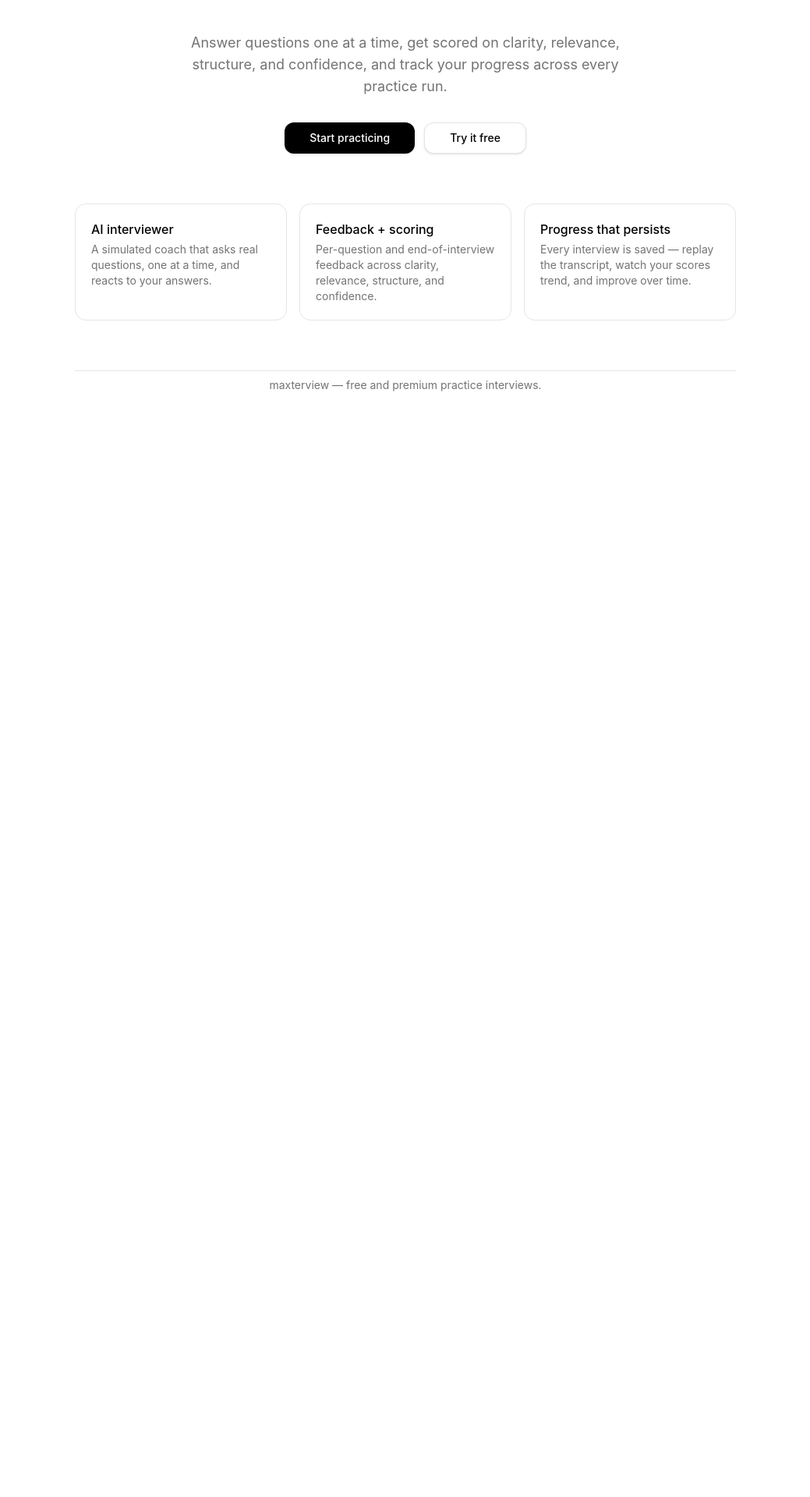
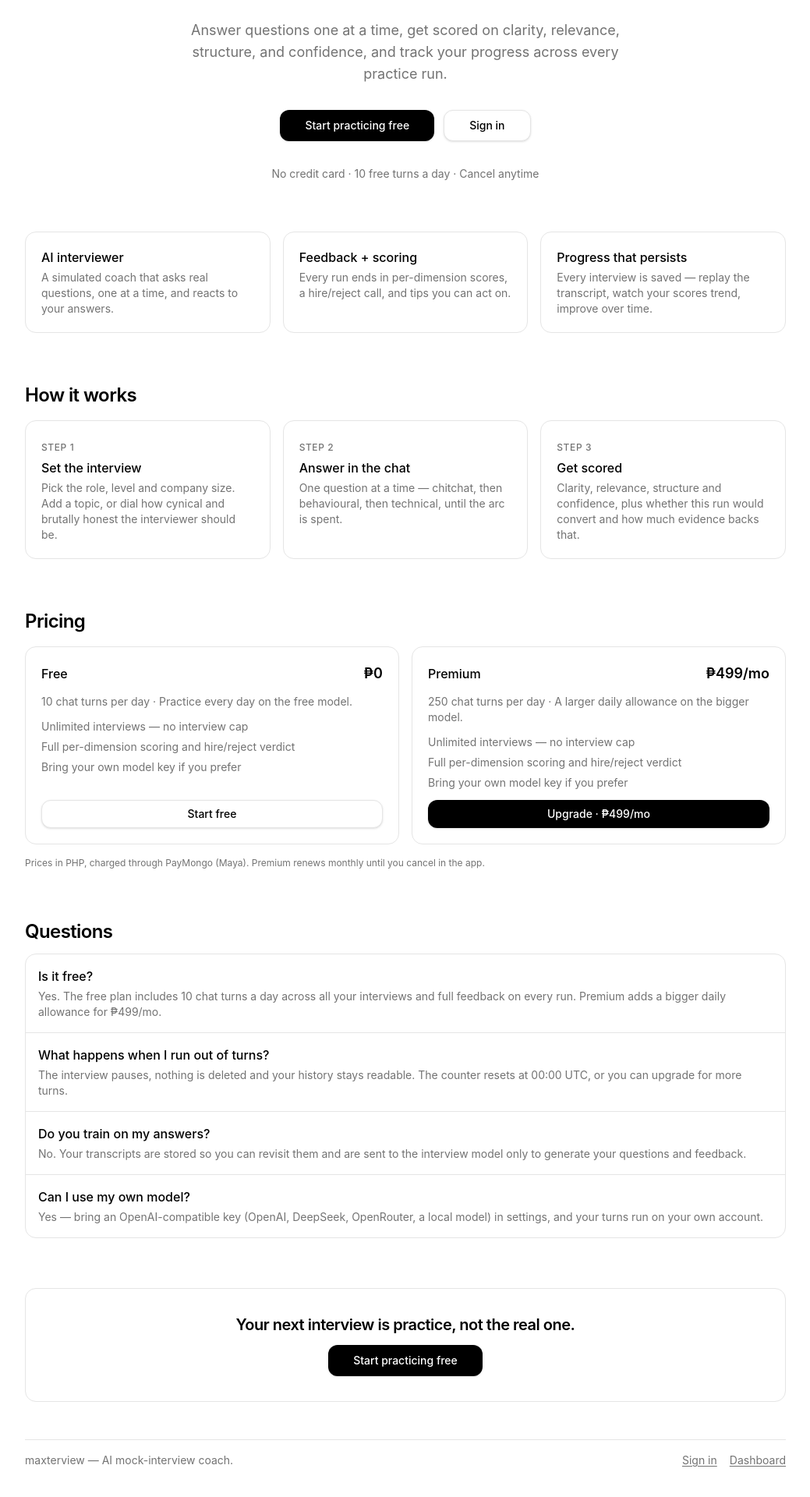
Before and after one commit to notseekeru/maxterview_website, a React (Vite) app in the folder frontend/: page / in a window 1280 px wide. Shown: the part 352-2272 px from the top of the page at 78% size, without its empty margins (120-1159 px from the left). Before the commit the page ends 888 px from the top, so only its background shows below. Built offline with nearby package versions, Linux system fonts and the light colour scheme; no server answers.

Commit message:
feat(landing): indexable, Clerk-free public page

```diff
--- a/frontend/index.html
+++ b/frontend/index.html
@@ -3,7 +3,21 @@
     <head>
         <meta charset="UTF-8" />
         <meta name="viewport" content="width=device-width, initial-scale=1.0" />
-        <title>maxterview</title>
+        <title>maxterview — AI mock-interview coach</title>
+        <meta name="description" content="Practice job interviews with an AI coach: one question at a time, then per-dimension scores, a hire/reject verdict and tips. Free to start." />
+        <meta name="theme-color" content="#ffffff" media="(prefers-color-scheme: light)" />
+        <meta name="theme-color" content="#0a0a0a" media="(prefers-color-scheme: dark)" />
+        <link rel="canonical" href="https://maxterview.seekeru.tech/" />
+        <link rel="icon" href="/favicon.svg" type="image/svg+xml" />
+        <link rel="apple-touch-icon" href="/favicon.svg" />
+        <!-- Open Graph / Twitter: no image asset ships yet, so the card degrades to title +
+             description rather than pointing at a 404. -->
+        <meta property="og:type" content="website" />
+        <meta property="og:site_name" content="maxterview" />
+        <meta property="og:title" content="maxterview — AI mock-interview coach" />
+        <meta property="og:description" content="Practice interviews with an AI coach that scores every answer and tracks what you improve." />
+        <meta property="og:url" content="https://maxterview.seekeru.tech/" />
+        <meta name="twitter:card" content="summary" />
         <!-- Boot-time theme: read the stored choice before first paint so a dark
              preference survives page loads landing anywhere in the app (the value is
              otherwise only re-applied once React mounts the settings page). Must stay
--- a/frontend/src/pages/Landing.tsx
+++ b/frontend/src/pages/Landing.tsx
@@ -2,54 +2,146 @@ import { useNavigate } from "react-router-dom";
 
 import { Button } from "@/components/ui/button";
 import { Separator } from "@/components/ui/separator";
+import { useDocumentTitle } from "@/hooks/useDocumentTitle";
+import { PLANS } from "@/lib/plans";
 
-// / — public marketing landing.
+// / — public marketing landing. It is the only crawlable route (everything under /app is behind
+// auth), which is why the copy is plain HTML with no auth or chart code anywhere near it: the
+// Clerk SDK and recharts are in lazy chunks this route never fetches.
 export function Landing() {
+    useDocumentTitle();
     const navigate = useNavigate();
 
     const features = [
         { title: "AI interviewer", body: "A simulated coach that asks real questions, one at a time, and reacts to your answers." },
-        { title: "Feedback + scoring", body: "Per-question and end-of-interview feedback across clarity, relevance, structure, and confidence." },
-        { title: "Progress that persists", body: "Every interview is saved — replay the transcript, watch your scores trend, and improve over time." },
+        { title: "Feedback + scoring", body: "Every run ends in per-dimension scores, a hire/reject call, and tips you can act on." },
+        { title: "Progress that persists", body: "Every interview is saved — replay the transcript, watch your scores trend, improve over time." },
+    ];
+
+    const steps = [
+        { title: "Set the interview", body: "Pick the role, level and company size. Add a topic, or dial how cynical and brutally honest the interviewer should be." },
+        { title: "Answer in the chat", body: "One question at a time — chitchat, then behavioural, then technical, until the arc is spent." },
+        { title: "Get scored", body: "Clarity, relevance, structure and confidence, plus whether this run would convert and how much evidence backs that." },
+    ];
+
+    const faq = [
+        { q: "Is it free?", a: `Yes. The free plan includes ${PLANS.free.turns} chat turns a day across all your interviews and full feedback on every run. Premium adds a bigger daily allowance for ${PLANS.premium.monthly}.` },
+        { q: "What happens when I run out of turns?", a: "The interview pauses, nothing is deleted and your history stays readable. The counter resets at 00:00 UTC, or you can upgrade for more turns." },
+        { q: "Do you train on my answers?", a: "No. Your transcripts are stored so you can revisit them and are sent to the interview model only to generate your questions and feedback." },
+        { q: "Can I use my own model?", a: "Yes — bring an OpenAI-compatible key (OpenAI, DeepSeek, OpenRouter, a local model) in settings, and your turns run on your own account." },
     ];
 
     return (
         <div className="flex min-h-screen flex-col">
-            <header className="mx-auto flex w-full max-w-4xl items-center justify-between px-6 py-6">
+            <header className="mx-auto flex w-full max-w-5xl items-center justify-between px-6 py-6">
                 <span className="text-xl font-semibold tracking-tight">maxterview</span>
-                <div className="flex items-center gap-2">
+                <nav className="flex items-center gap-2">
                     <Button variant="ghost" onClick={() => navigate("/app")}>
                         Sign in
                     </Button>
-                    <Button onClick={() => navigate("/app")}>Get started</Button>
-                </div>
+                    <Button onClick={() => navigate("/app")}>Start free</Button>
+                </nav>
             </header>
 
-            <main className="mx-auto flex w-full max-w-4xl flex-1 flex-col items-center gap-8 px-6 py-16 text-center">
+            <main className="mx-auto flex w-full max-w-5xl flex-1 flex-col gap-16 px-6 py-12">
+                <section className="flex flex-col items-center gap-8 text-center">
                     <h1 className="max-w-2xl text-4xl font-semibold leading-tight tracking-tight sm:text-5xl">Practice interviews with an AI coach that gives real feedback.</h1>
                     <p className="max-w-xl text-lg text-muted-foreground">Answer questions one at a time, get scored on clarity, relevance, structure, and confidence, and track your progress across every practice run.</p>
-                <div className="flex items-center gap-3">
+                    <div className="flex flex-wrap items-center justify-center gap-3">
                         <Button size="lg" onClick={() => navigate("/app")}>
-                        Start practicing
+                            Start practicing free
                         </Button>
                         <Button size="lg" variant="outline" onClick={() => navigate("/app")}>
-                        Try it free
+                            Sign in
                         </Button>
                     </div>
-            </main>
+                    <p className="text-sm text-muted-foreground">No credit card · {PLANS.free.turns} free turns a day · Cancel anytime</p>
+                </section>
 
-            <section className="mx-auto grid w-full max-w-4xl grid-cols-1 gap-4 px-6 pb-16 sm:grid-cols-3">
+                <section aria-label="What you get" className="grid grid-cols-1 gap-4 sm:grid-cols-3">
                     {features.map((f) => (
-                    <div key={f.title} className="rounded-lg border p-5 text-left">
-                        <h3 className="font-medium">{f.title}</h3>
+                        <div key={f.title} className="rounded-lg border p-5">
+                            <h2 className="font-medium">{f.title}</h2>
                             <p className="mt-1 text-sm text-muted-foreground">{f.body}</p>
                         </div>
                     ))}
                 </section>
 
-            <footer className="mx-auto flex w-full max-w-4xl flex-col items-center gap-2 px-6 pb-8 text-sm text-muted-foreground">
+                <section aria-label="How it works" className="space-y-4">
+                    <h2 className="text-2xl font-semibold tracking-tight">How it works</h2>
+                    <ol className="grid grid-cols-1 gap-4 sm:grid-cols-3">
+                        {steps.map((s, i) => (
+                            <li key={s.title} className="rounded-lg border p-5">
+                                <span className="text-xs font-medium uppercase tracking-wider text-muted-foreground">Step {i + 1}</span>
+                                <h3 className="mt-1 font-medium">{s.title}</h3>
+                                <p className="mt-1 text-sm text-muted-foreground">{s.body}</p>
+                            </li>
+                        ))}
+                    </ol>
+                </section>
+
+                <section aria-label="Pricing" className="space-y-4">
+                    <h2 className="text-2xl font-semibold tracking-tight">Pricing</h2>
+                    <div className="grid grid-cols-1 gap-4 sm:grid-cols-2">
+                        {(["free", "premium"] as const).map((id) => {
+                            const plan = PLANS[id];
+                            return (
+                                <div key={id} className="flex flex-col gap-3 rounded-lg border p-5">
+                                    <div className="flex items-baseline justify-between gap-2">
+                                        <h3 className="font-medium">{plan.name}</h3>
+                                        <span className="text-lg font-semibold">{plan.monthly}</span>
+                                    </div>
+                                    <p className="text-sm text-muted-foreground">
+                                        {plan.turns} chat turns per day · {plan.pitch}
+                                    </p>
+                                    <ul className="space-y-1.5 text-sm text-muted-foreground">
+                                        <li>Unlimited interviews — no interview cap</li>
+                                        <li>Full per-dimension scoring and hire/reject verdict</li>
+                                        <li>Bring your own model key if you prefer</li>
+                                    </ul>
+                                    <Button variant={id === "premium" ? "default" : "outline"} className="mt-auto" onClick={() => navigate("/app")}>
+                                        {id === "premium" ? `Upgrade · ${plan.monthly}` : "Start free"}
+                                    </Button>
+                                </div>
+                            );
+                        })}
+                    </div>
+                    <p className="text-xs text-muted-foreground">Prices in PHP, charged through PayMongo (Maya). Premium renews monthly until you cancel in the app.</p>
+                </section>
+
+                <section aria-label="Frequently asked questions" className="space-y-3">
+                    <h2 className="text-2xl font-semibold tracking-tight">Questions</h2>
+                    <dl className="divide-y rounded-lg border">
+                        {faq.map((item) => (
+                            <div key={item.q} className="p-4">
+                                <dt className="font-medium">{item.q}</dt>
+                                <dd className="mt-1 text-sm text-muted-foreground">{item.a}</dd>
+                            </div>
+                        ))}
+                    </dl>
+                </section>
+
+                <section className="flex flex-col items-center gap-3 rounded-lg border p-8 text-center">
+                    <h2 className="text-xl font-semibold tracking-tight">Your next interview is practice, not the real one.</h2>
+                    <Button size="lg" onClick={() => navigate("/app")}>
+                        Start practicing free
+                    </Button>
+                </section>
+            </main>
+
+            <footer className="mx-auto flex w-full max-w-5xl flex-col gap-4 px-6 pb-10 text-sm text-muted-foreground">
                 <Separator />
-                <span>maxterview — free and premium practice interviews.</span>
+                <div className="flex flex-wrap items-center justify-between gap-3">
+                    <span>maxterview — AI mock-interview coach.</span>
+                    <div className="flex items-center gap-4">
+                        <button type="button" className="underline underline-offset-2 hover:text-foreground" onClick={() => navigate("/app")}>
+                            Sign in
+                        </button>
+                        <button type="button" className="underline underline-offset-2 hover:text-foreground" onClick={() => navigate("/app")}>
+                            Dashboard
+                        </button>
+                    </div>
+                </div>
             </footer>
         </div>
     );
```
Also changed, not shown: frontend/src/pages/NotFound.tsx (+5 -2 lines), frontend/public/favicon.svg (added), frontend/public/robots.txt (added), 1 other file (tests, documents, lock files or other folders). Lines whose indentation alone changed are shown as unchanged.
